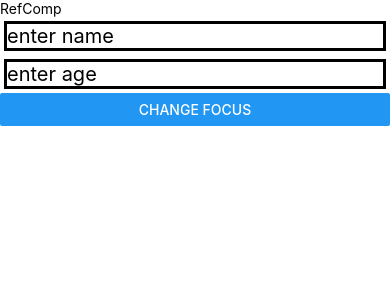
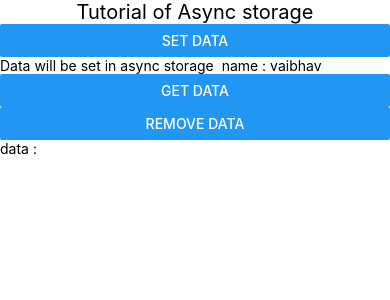
Before and after one commit to vaibhavzalte/first_app, a React Native app: screen / in a window 390 px wide. Shown: the top 300 px of the page. Built offline with nearby package versions, Linux system fonts and the light colour scheme.

Commit message:
AsyncStorage | async storage

```diff
--- a/App.jsx
+++ b/App.jsx
@@ -1,27 +1,30 @@
-import { NavigationContainer } from '@react-navigation/native';
-import { createNativeStackNavigator } from '@react-navigation/native-stack';
-import React from 'react';
-import { View, Text ,Button, TextInput} from 'react-native';
-import { Home } from './components/MyHome';
-import Login from './components/Login';
-import { createBottomTabNavigator } from '@react-navigation/bottom-tabs';
-import FetchDataAPI2 from './components/FetchDataAPI2';
-import FetchInEmulator from './components/FetchInEmulator';
+import React, { useState } from 'react';
 import RefComp from './components/RefComp';
-// const Stack = createNativeStackNavigator();
-const Tab = createBottomTabNavigator();
+import { View ,Text, Button} from 'react-native';
+import AsyncStorage from '@react-native-async-storage/async-storage';
 
-const Header = () => {
+function App() {
+  const [name,setName] = useState('');
+  const setData = async ()=>{
+    await AsyncStorage.setItem('name','vaibhav');
+  };
+  const getData = async ()=>{
+  const data = await AsyncStorage.getItem('name');
+  setName(data);
+  };
+  const removeData = async ()=>{
+  await AsyncStorage.removeItem('name');
+  setName('');
+  };
   return (
     <View>
-      <TextInput placeholder='enter name'/>
+      <Text style={{textAlign:'center',fontSize:20}}>Tutorial of Async storage</Text>
+      <Button title='Set Data' onPress={setData}/>
+      <Text>Data will be set in async storage  name : vaibhav </Text>
+      <Button title='Get Data' onPress={getData}/>
+      <Button title='Remove Data' onPress={removeData}/>
+      <Text>data :{name}</Text>
     </View>
-  );
-};
-
-function App() {
-  return (
-    <RefComp/>
   );
 }
 export default App;
--- a/package.json
+++ b/package.json
@@ -10,6 +10,7 @@
     "test": "jest"
   },
   "dependencies": {
+    "@react-native-async-storage/async-storage": "^2.1.1",
     "@react-navigation/bottom-tabs": "^7.2.0",
     "@react-navigation/native": "^7.0.14",
     "@react-navigation/native-stack": "^7.2.0",
```
Also changed, not shown: 1 other file (tests, documents, lock files or other folders).
